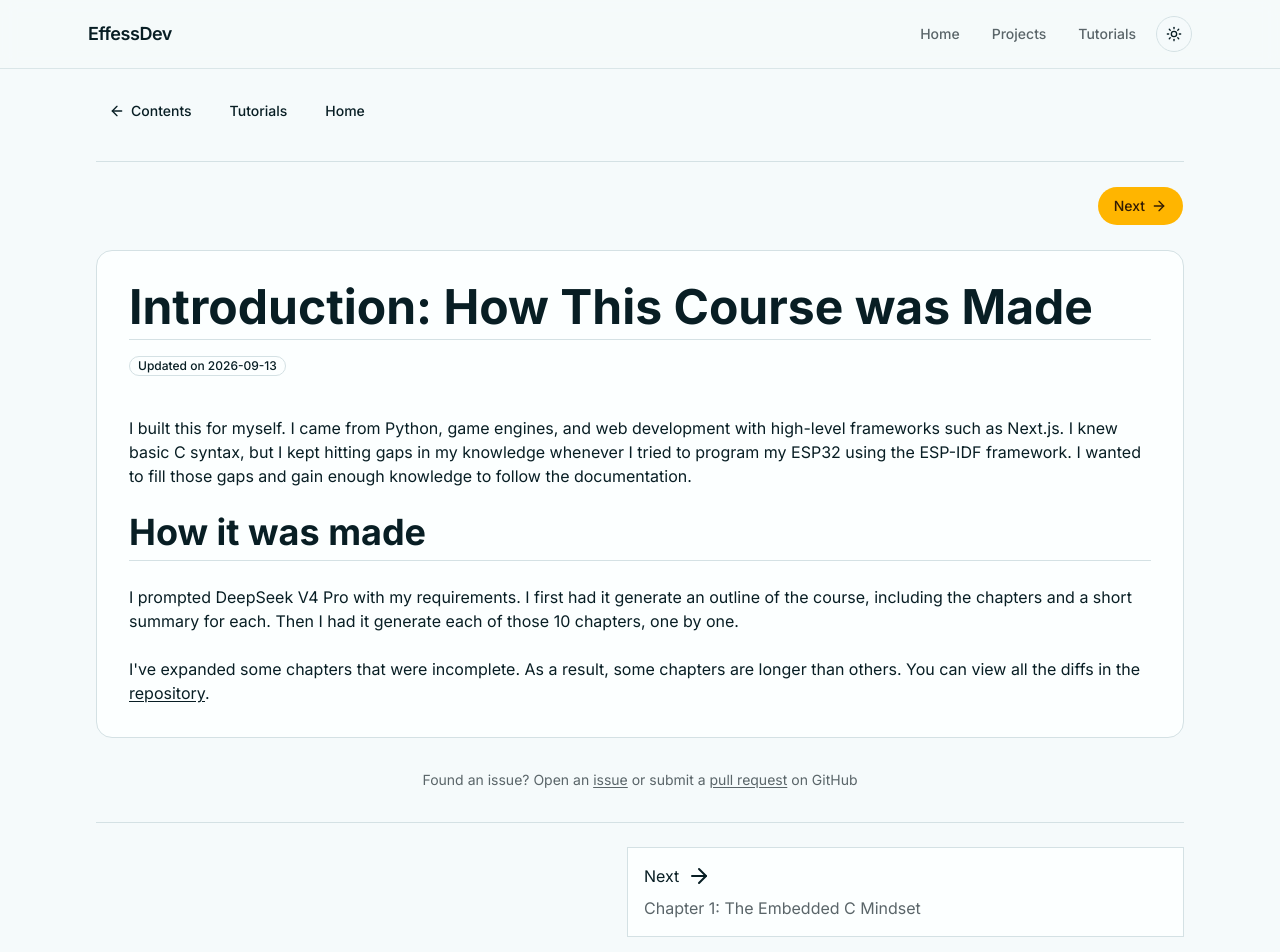
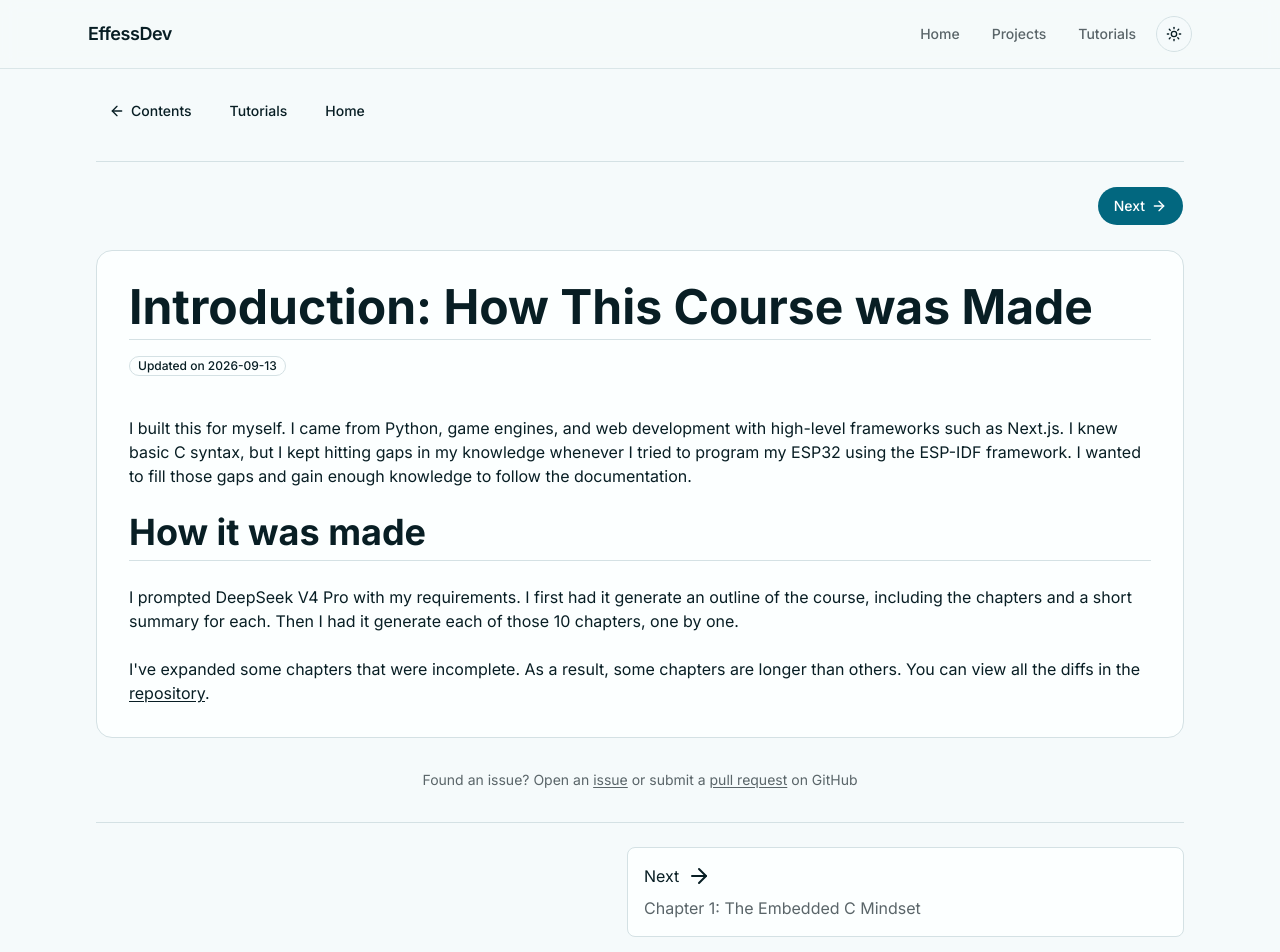
Before and after one commit to effessdev/effessdev.github.io, a Next.js app: page /read/embedded-c/00 in a window 1280 px wide. Shown: the top 952 px of the page. Built offline with nearby package versions, Linux system fonts and the light colour scheme.

Commit message:
add radius

```diff
--- a/src/app/globals.css
+++ b/src/app/globals.css
@@ -42,10 +42,10 @@
   --font-serif: Google Sans Flex, ui-sans-serif, sans-serif, system-ui;
   --font-mono:
     "SFMono-Regular", "Consolas", "Liberation Mono", "Menlo", monospace;
-  --radius: 0px;
+  --radius: 8px;
   --shadow-x: 0;
   --shadow-y: 1px;
-  --shadow-blur: 8px;
+  --shadow-blur: 12px;
   --shadow-spread: 0px;
   --shadow-opacity: 0.13;
   --shadow-color: #000000;
@@ -103,7 +103,7 @@
   --font-serif: Google Sans Flex, ui-sans-serif, sans-serif, system-ui;
   --font-mono:
     "SFMono-Regular", "Consolas", "Liberation Mono", "Menlo", monospace;
-  --radius: 0px;
+  --radius: 4px;
   --shadow-x: 0;
   --shadow-y: 1px;
   --shadow-blur: 8px;
--- a/src/app/read/[id]/[chapter]/page.tsx
+++ b/src/app/read/[id]/[chapter]/page.tsx
@@ -104,7 +104,7 @@ function ChapterNavTop({
     <nav className="flex gap-2 justify-between mt-8 pt-6 border-t">
       {prev ? (
         <Link
-          className={buttonVariants({ variant: "secondary", size: "lg" })}
+          className={buttonVariants({ variant: "default", size: "lg" })}
           href={`/read/${courseId}/${prev.id}`}
         >
           <ArrowLeft /> Prev
@@ -114,7 +114,7 @@ function ChapterNavTop({
       )}
       {next ? (
         <Link
-          className={buttonVariants({ variant: "secondary", size: "lg" })}
+          className={buttonVariants({ variant: "default", size: "lg" })}
           href={`/read/${courseId}/${next.id}`}
         >
           Next
```
